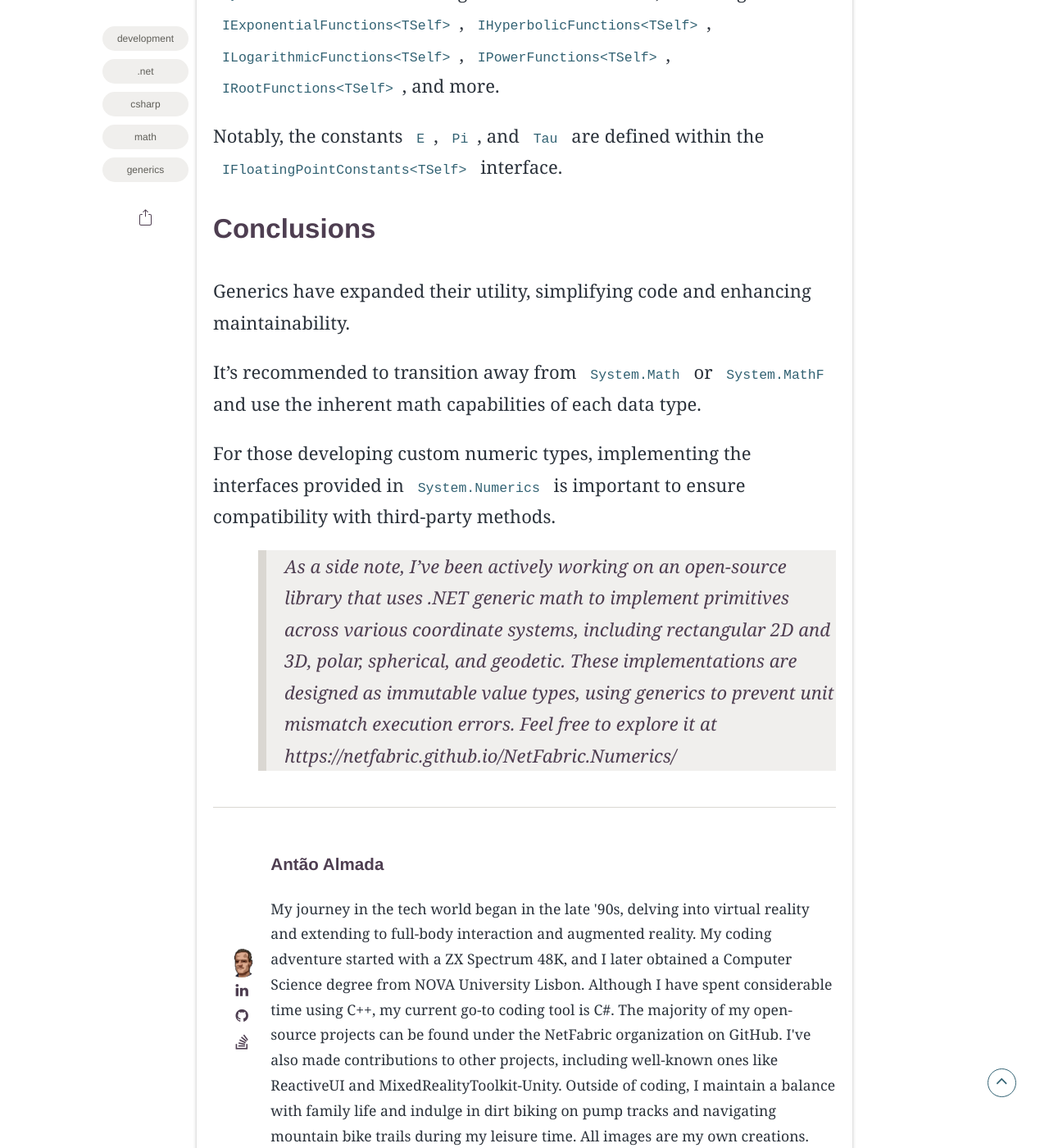
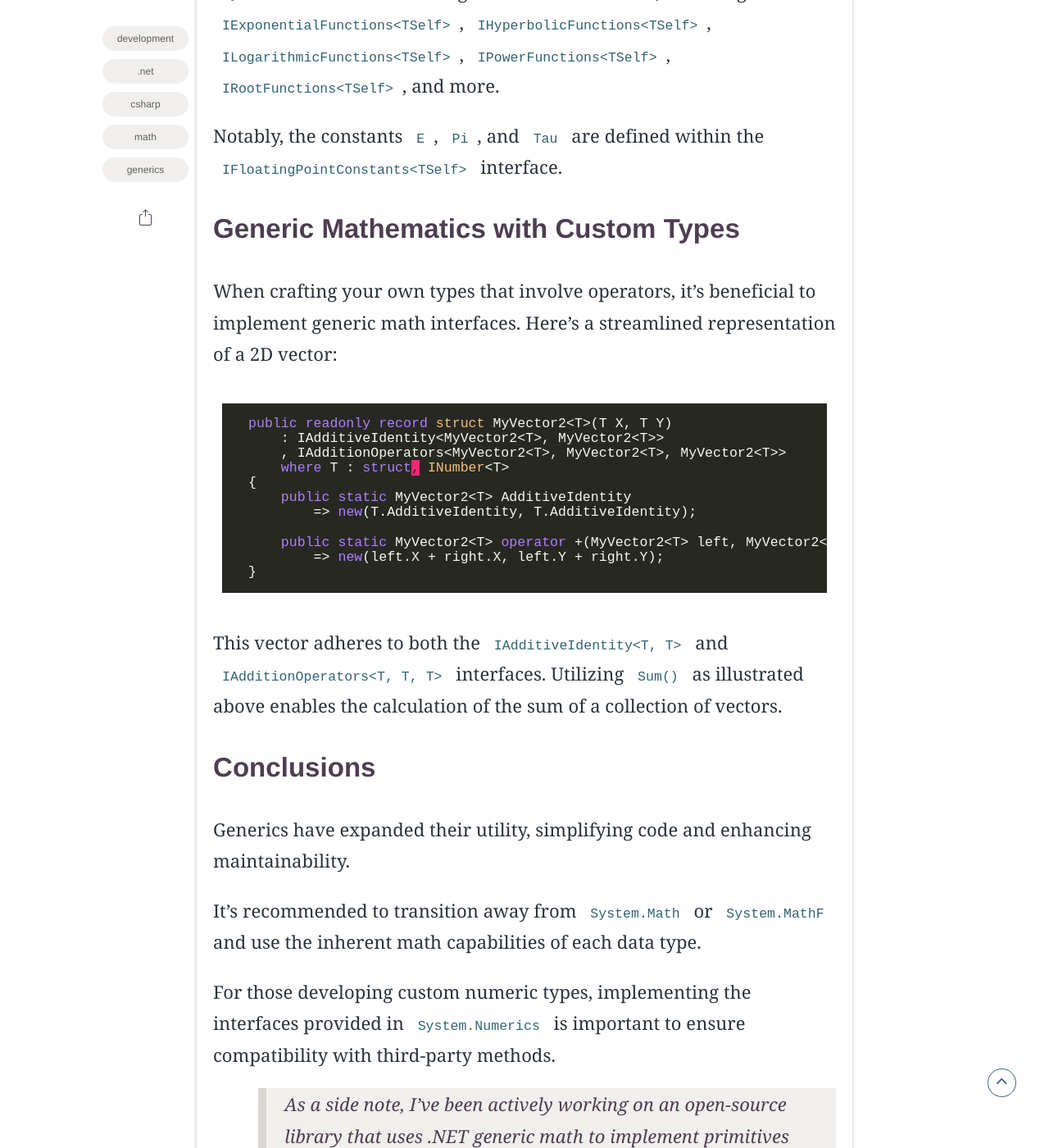
Before and after one commit to the-mvm/the-mvm.github.io, a Jekyll site: the page built from _posts/2023-06-10-Generic-math-in-dotnet.md, in a window 1280 px wide and 1400 px high, scrolled down 3894 px. Shown: the whole window at 82% size. Built offline with Jekyll 4.4.1, drawn with Linux system fonts in a browser that asks for light colours; some web fonts are replaced; comment, search, counter and statistics services are not loaded.

Commit message:
Add vector example

````diff
--- a/_posts/2023-06-10-Generic-math-in-dotnet.md
+++ b/_posts/2023-06-10-Generic-math-in-dotnet.md
@@ -63,6 +63,26 @@ Observe that constants like `Pi`, as well as the `Sin` and `Asin` methods, are n
 
 Notably, the constants `E`, `Pi`, and `Tau` are defined within the `IFloatingPointConstants<TSelf>` interface.
 
+## Generic Mathematics with Custom Types
+
+When crafting your own types that involve operators, it's beneficial to implement generic math interfaces. Here's a streamlined representation of a 2D vector:
+
+```csharp
+public readonly record struct MyVector2<T>(T X, T Y)
+    : IAdditiveIdentity<MyVector2<T>, MyVector2<T>>
+    , IAdditionOperators<MyVector2<T>, MyVector2<T>, MyVector2<T>>
+    where T : struct, INumber<T>
+{
+    public static MyVector2<T> AdditiveIdentity
+        => new(T.AdditiveIdentity, T.AdditiveIdentity);
+
+    public static MyVector2<T> operator +(MyVector2<T> left, MyVector2<T> right)
+        => new(left.X + right.X, left.Y + right.Y);
+}
+```
+
+This vector adheres to both the `IAdditiveIdentity<T, T>` and `IAdditionOperators<T, T, T>` interfaces. Utilizing `Sum()` as illustrated above enables the calculation of the sum of a collection of vectors.
+
 ## Conclusions
 
 Generics have expanded their utility, simplifying code and enhancing maintainability.
````
